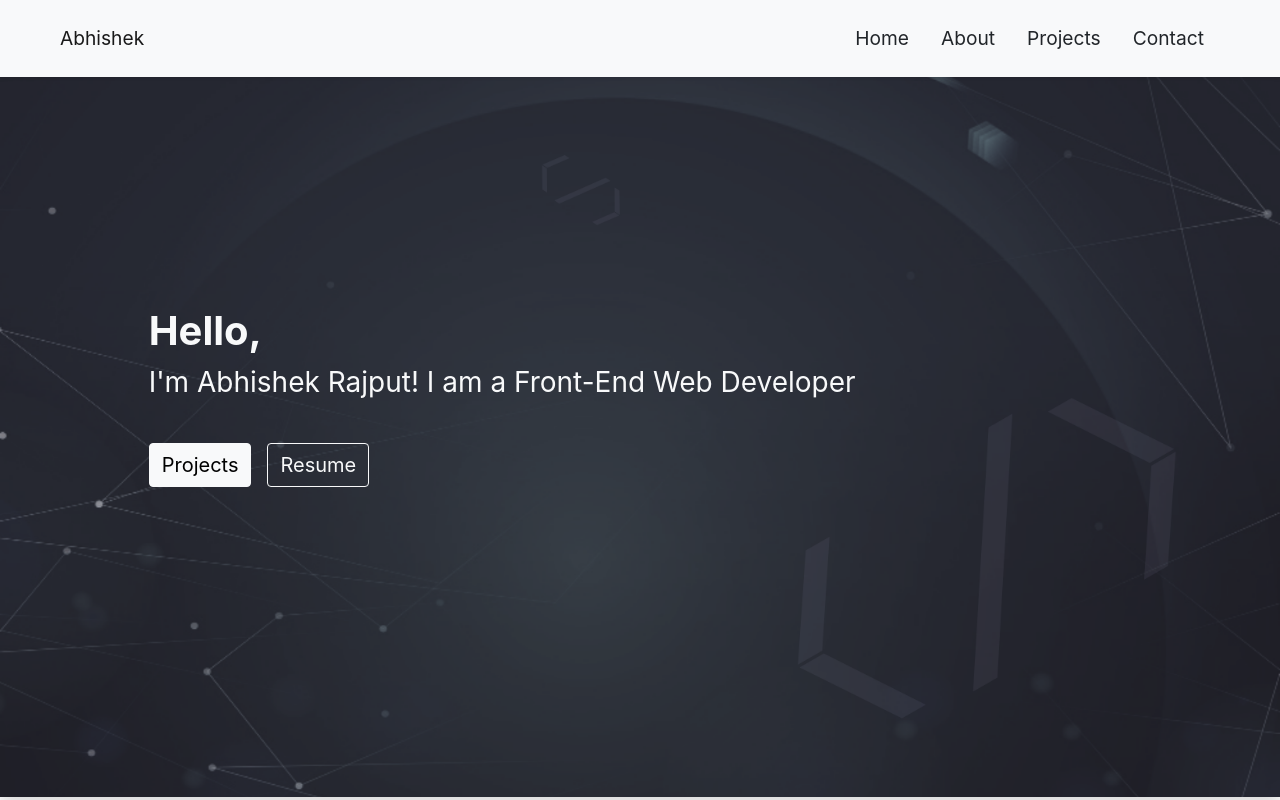
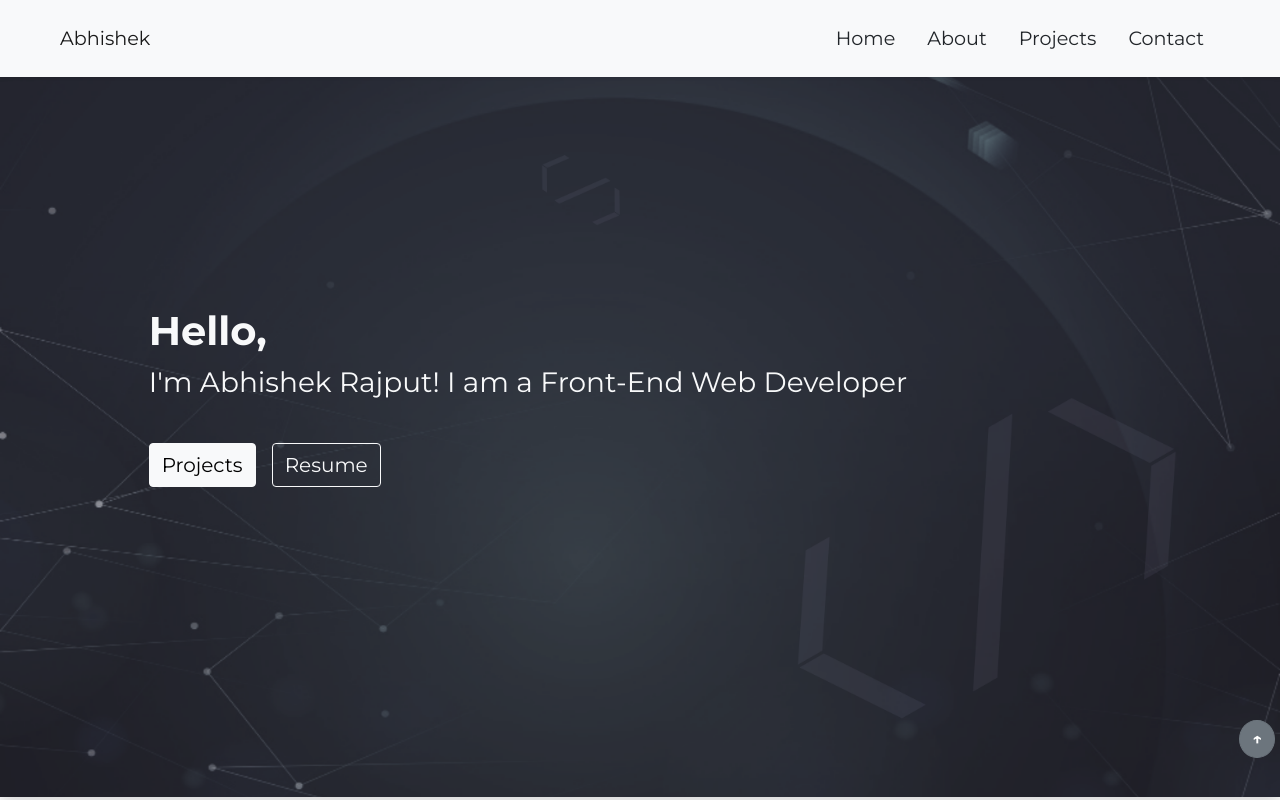
Before and after one commit to Abhishek279-alt/my-portfolio, a React (Create React App) app: page / in a window 1280 px wide. Shown: the top 800 px of the page. Built offline with nearby package versions, Linux system fonts and the light colour scheme.

Commit message:
Finished till about and added scroll up button

```diff
--- a/public/index.html
+++ b/public/index.html
@@ -12,6 +12,11 @@
   <script src="https://cdn.jsdelivr.net/npm/bootstrap@5.0.2/dist/js/bootstrap.bundle.min.js"
     integrity="sha384-MrcW6ZMFYlzcLA8Nl+NtUVF0sA7MsXsP1UyJoMp4YLEuNSfAP+JcXn/tWtIaxVXM"
     crossorigin="anonymous"></script>
+  <link rel="preconnect" href="https://fonts.googleapis.com">
+  <link rel="preconnect" href="https://fonts.gstatic.com" crossorigin>
+  <link
+    href="https://fonts.googleapis.com/css2?family=Montserrat:ital,wght@0,100;0,200;0,300;0,400;0,500;0,600;0,700;0,800;0,900;1,100;1,200;1,300;1,400;1,500;1,600;1,700;1,800;1,900&display=swap"
+    rel="stylesheet">
   <link rel="apple-touch-icon" href="%PUBLIC_URL%/logo192.png" />
   <!--
       manifest.json provides metadata used when your web app is installed on a
--- a/src/App.css
+++ b/src/App.css
@@ -6,6 +6,7 @@
 
 body {
   overflow-x: hidden;
+  font-family: "Montserrat", sans-serif;
 }
 
 .nav-link,
@@ -35,3 +36,11 @@
 .my-pic {
   object-fit: cover;
 }
+
+.scroll-up {
+  z-index: 2;
+  position: fixed;
+  top: 90vh;
+  right: 5px;
+  border-radius: 50%;
+}
--- a/src/App.js
+++ b/src/App.js
@@ -7,6 +7,12 @@
   return (
     <div>
       <Navbar />
+      <a
+        href="#myportfolio_nav"
+        className="btn btn-secondary fw-bold scroll-up"
+      >
+        &#8593;
+      </a>
       <Hero />
       <About />
     </div>
--- a/src/components/Navbar.js
+++ b/src/components/Navbar.js
@@ -2,7 +2,10 @@
 
 const Navbar = () => {
   return (
-    <nav className="navbar navbar-expand-lg navbar-light bg-light shadow-sm py-lg-3 px-lg-5">
+    <nav
+      className="navbar navbar-expand-lg navbar-light bg-light shadow-sm py-lg-3 px-lg-5"
+      id="myportfolio_nav"
+    >
       <div className="container-fluid">
         <a className="navbar-brand" href="/">
           Abhishek
@@ -26,10 +29,7 @@
               </a>
             </li>
             <li className="nav-item px-lg-2">
-              <a
-                className="nav-link text-dark"
-                href="/index.html#myportfolio_about"
-              >
+              <a className="nav-link text-dark" href="#myportfolio_about">
                 About
               </a>
             </li>
```
